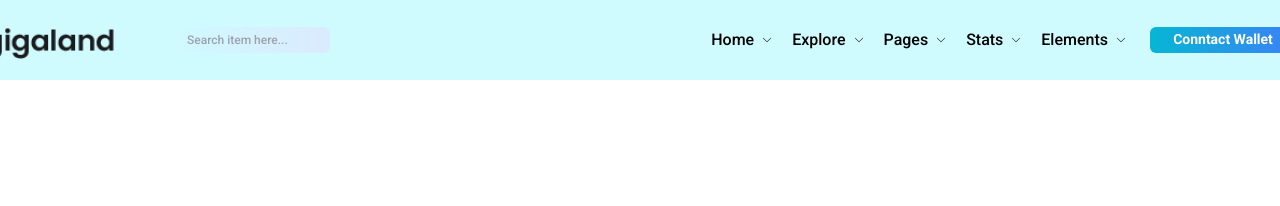
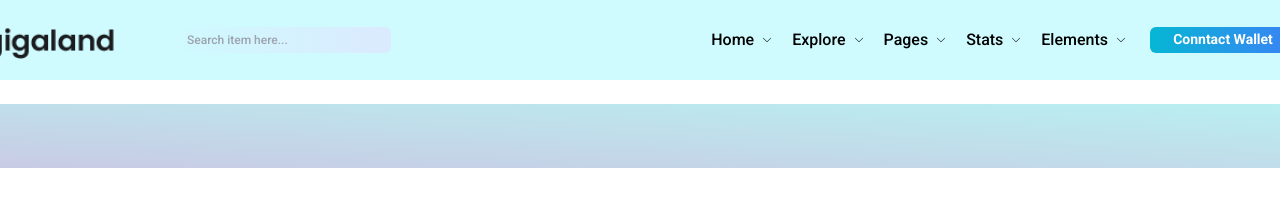
Before and after one commit to Imtiaz-ahmad786/2nd-project-NFT-page-RRR, a website built with Vite: page index.html in a window 1280 px wide. Shown: the top 206 px of the page. Built offline with nearby package versions, Linux system fonts and the light colour scheme.

Commit message:
navbar and sec-bgc

```diff
--- a/index.html
+++ b/index.html
@@ -18,11 +18,11 @@
   </head>
 
   <body
-    class="rapper flex justify-center items-center flex-col overflow-x-hidden"
+    class="wrapper flex justify-center items-center flex-col overflow-x-hidden"
   >
-    <div class="contain">
+    <div class="">
       <nav
-        class="bg-cyan-100 contain h-[80px] box-border flex justify-between items-center"
+        class="contain bg-cyan-100  h-[80px] box-border flex justify-between items-center"
       >
         <div class="flex gap-7 text-center items-center">
           <div class="items-center">
@@ -34,14 +34,10 @@
           </div>
           <!-- logo-end -->
           <div class="hidden md:block ml-5">
-            <div
-              class=""
-            >
-              <input class=" ml-3 text-[#999999] text-[12px] bg-gradient-to-r from-cyan-100 to-blue-100
+            <div class="">
+              <input class=" ml-3 text-[#999999] text-[12px] bg-gradient-to-r from-cyan-100 to-blue-100 w-[215px] md:mr-4
                border-none hover:outline hover:outline-4
-                hover:outline-blue-200 items-center px-2 py-1  rounded-md !bg-transparent" placeholder=" Search item here..." />
-
-
+               hover:outline-blue-200 items-center px-2 py-1  rounded-md bg-transparent " placeholder=" Search item here..." />
             </div>
           </div>
           <!-- btn-end -->
@@ -148,10 +144,17 @@
         </div>
       </nav>
       <!-- nav-end -->
-      <!-- <img src="icon/moon.svg" alt=""> -->
-      <section class="hero">
 
-      </section>
+
+
+<section class="wrapper bg-gradient-to-bl from-[#b8f0f1] to-[#c9cae4] py-8 mt-6">
+  <div class="contain  flex flex-col gap-7 md:flex-row ">
+
+
+  </div>
+</section>
+
+
     </div>
   </body>
 </html>
--- a/style.css
+++ b/style.css
@@ -3,7 +3,7 @@
 @tailwind utilities;
 
 .wrapper {
-  @apply w-full ;
+  @apply w-full flex justify-center items-center flex-col;
 }
 .contain {
   @apply w-[98%] xl:w-[1440px];
@@ -34,8 +34,17 @@ body {
   --bs-light: #f8f9fa;
   --bs-dark: #212529;
   --gray:
+  --primary-color: #040836;
+    --primary-color-rgb: 4, 8, 54;
+    --secondary-color: #1AA7EC;
+    --secondary-color-2: #797EF6;
+    --secondary-color-rgb: 26, 167, 236;
+    --secondary-color-rgb-2: 121, 126, 246;
   --bs-font-sans-serif: ;
 }
 .btn-gradiant{
   background: linear-gradient(toright, #b8f0f1, 0%, #c9cae4, 100%)
 }
+.sec-1{
+  background: linear-gradient(toright, #b8f0f1, 0%, #c9cae4, 100%)
+}
```
